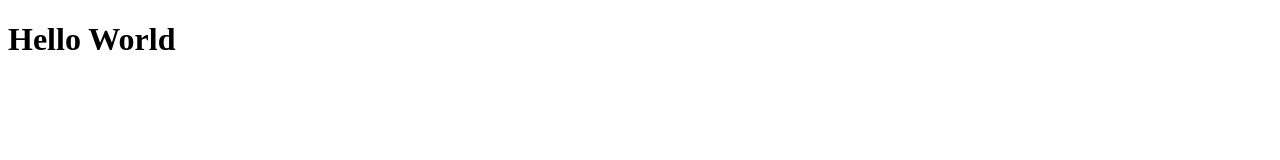
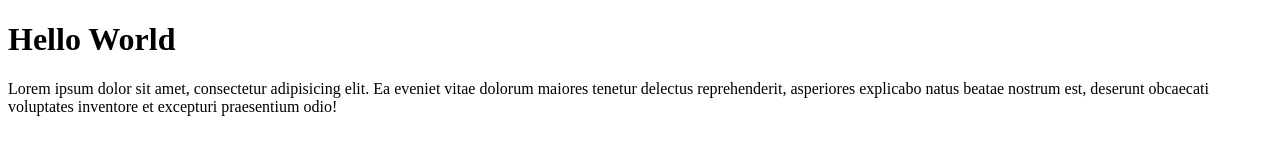
Before and after one commit to iamsyeduzairshah/Git-Assignment, a plain HTML site: page index.html in a window 1280 px wide. Drawn offline with Linux system fonts and the light colour scheme.

Commit message:
paragraph added

```diff
--- a/index.html
+++ b/index.html
@@ -7,5 +7,6 @@
 </head>
 <body>
     <h1>Hello World</h1>
+    <p>Lorem ipsum dolor sit amet, consectetur adipisicing elit. Ea eveniet vitae dolorum maiores tenetur delectus reprehenderit, asperiores explicabo natus beatae nostrum est, deserunt obcaecati voluptates inventore et excepturi praesentium odio!</p>
 </body>
 </html>
```
